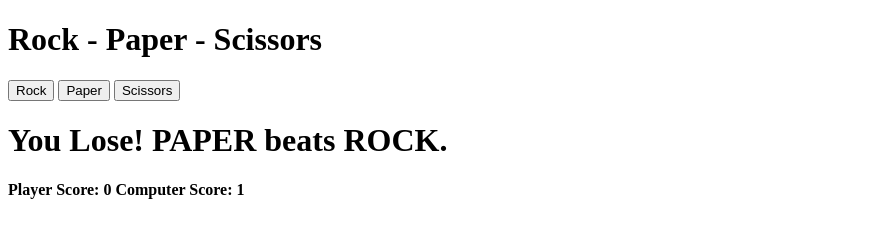
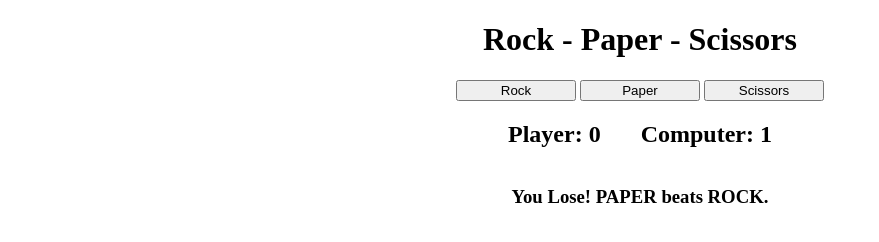
Before and after one commit to PineappleOranges/rock-paper-scissors, a plain HTML site: page index.html in a window 1280 px wide. Both pictures are taken after a click on the button "Rock". Shown: the whole page, without its empty margins (0-879 px from the left). Drawn offline with Linux system fonts and the light colour scheme.

Commit message:
Refactor & Add styling to page

```diff
--- a/game.functions.js
+++ b/game.functions.js
@@ -2,44 +2,48 @@ let playerSelection = null;
 let computerSelection = null;
 let playerScore = 0;
 let computerScore = 0;
+// Manipulating DOM for scorekeeping
+const score = document.querySelector('#score');
 
-const content = document.querySelector('#content');
-const roundResults = document.createElement('h4');
-roundResults.textContent = "Player Score: " + playerScore + "  Computer Score: " + computerScore;
-content.appendChild(roundResults);
+const currentPlayerScore = document.createElement('h2');
+currentPlayerScore.textContent = `Player: ${playerScore}`;
+score.appendChild(currentPlayerScore);
 
-const roundHands = document.createElement('h1');
-roundHands.textContent = "Select your hand. First to 5 points is the winner!"
-content.appendChild(roundHands);
+const currentComputerScore = document.createElement('h2');
+currentComputerScore.textContent = `Computer: ${computerScore}`;
+score.appendChild(currentComputerScore);
+
+// Manipulating DOM for round results
+const roundResults = document.querySelector('#roundResults');
+const currentRoundResults = document.createElement('h3');
+currentRoundResults.textContent = "Select a hand to start. First to 5 is the winner."
+roundResults.appendChild(currentRoundResults);
 
 const buttons = document.querySelectorAll('button');
 buttons.forEach((button) => {
 	button.addEventListener('click', (e) => {
-		playerSelection = button.id;
-		computerSelection = computerPlay();
-		roundHands.textContent = game();
-		content.appendChild(roundHands);
-		roundResults.textContent = "Player Score: " + playerScore + "  Computer Score: " + computerScore;
-		content.appendChild(roundResults);
-		if (playerScore == 0 && computerScore == 0) {
-			roundHands.textContent = "Select your hand. First to 5 points is the winner!"
-			content.appendChild(roundHands);
-		}
+		currentRoundResults.textContent = `${playRound(button.id, computerPlay())}`;
+		roundResults.appendChild(currentRoundResults);
+
+		currentPlayerScore.textContent = `Player: ${playerScore}`;
+		score.appendChild(currentPlayerScore);
+		currentComputerScore.textContent = `Computer: ${computerScore}`;
+		score.appendChild(currentComputerScore);
+
+		game();
 	});
 });
 
 function game() {
-	const roundResult = playRound(playerSelection, computerSelection);
 	if (playerScore == 5) {
-		alert("You win!");
+		alert("You beat the computer!");
 		playerScore = 0;
 		computerScore = 0;
 	} else if (computerScore == 5) {
-		alert("You lose.");
+		alert("You lost against a computer.");
 		playerScore = 0;
 		computerScore = 0;
 	}
-	return roundResult;
 }
 
 function playRound(playerSelection, computerSelection) {
--- a/index.html
+++ b/index.html
@@ -2,6 +2,7 @@
 <html>
 	<head>
 		<meta charset="UTF-8">
+		<link rel="stylesheet" type="text/css" href="style.css">
 		<title>Rock Paper Scissors</title>
 	</head>
 
@@ -9,11 +10,14 @@
 		<div id="container">
 			<div id="content">
 				<h1>Rock - Paper - Scissors</h1>
-				<button id="ROCK">Rock</button>
-				<button id="PAPER">Paper</button>
-				<button id="SCISSORS">Scissors</button>
+				<button class="btn" id="ROCK">Rock</button>
+				<button class="btn" id="PAPER">Paper</button>
+				<button class="btn" id="SCISSORS">Scissors</button>
 			</div>
-		</div>
+			<div id="score">
+			</div>
+			<div id="roundResults">
+			</div>
 		<script text/javascript src='game.functions.js'></script>
 
 	</body>
--- a/style.css
+++ b/style.css
@@ -0,0 +1,12 @@
+#container{
+	text-align: center;
+}
+
+#score h2{
+	display:inline-block;
+	padding-right: 20px;
+	padding-left: 20px;
+}
+.btn{
+	min-width: 120px;
+}
```
